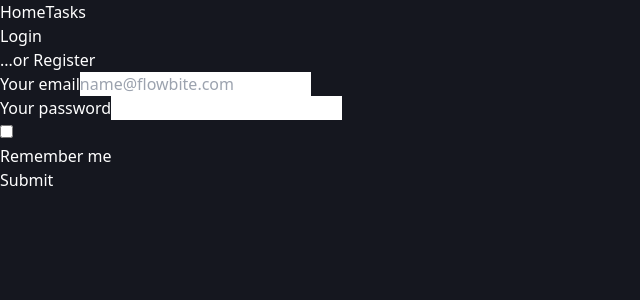
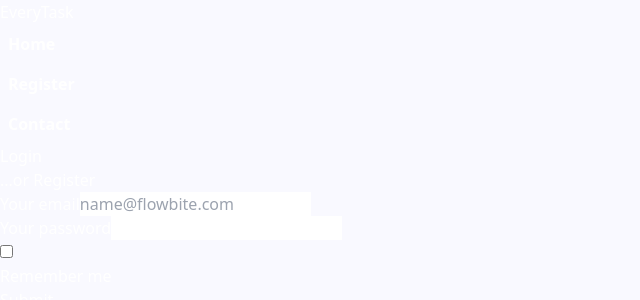
Before and after one commit to HTL-EveryTask/everytask-frontend, a Vue app: page / in a window 1280 px wide. Shown: the top 300 px of the page, without its empty margins (0-640 px from the left). Built offline with nearby package versions, Linux system fonts and the light colour scheme.

Commit message:
added changes

```diff
--- a/src/App.vue
+++ b/src/App.vue
@@ -1,15 +1,13 @@
 <template>
   <div>
-    <div class="text-white">
-      <router-link to="/">Home</router-link>
-      <router-link to="/tasks">Tasks</router-link>
-    </div>
+    <NavBar />
     <RouterView />
   </div>
 </template>
 
 <script setup>
 import { RouterView } from "vue-router";
+import NavBar from "./components/NavBar.vue";
 </script>
 
 <style></style>
--- a/src/components/NavBar.vue
+++ b/src/components/NavBar.vue
@@ -1,13 +1,38 @@
 <template>
-$END$
+  <div
+    class="bg-slate-800 text-black w-1/3 p-3 rounded-br-2xl text-gray-900 dark:text-gray-300"
+  >
+    <h1 class="font-bold text-2xl mb-4">EveryTask</h1>
+    <ul>
+      <li class="nav-element">
+        <router-link to="/">Home</router-link>
+      </li>
+      <li class="nav-element">
+        <router-link to="/register">Register</router-link>
+      </li>
+      <li class="nav-element">
+        <router-link to="/contact">Contact</router-link>
+      </li>
+    </ul>
+  </div>
 </template>
 
 <script>
 export default {
-name: "Navbar"
-}
+  name: "NavBar",
+};
 </script>
 
 <style scoped>
+.nav-element {
+  list-style: none;
+  margin: 0;
+  padding: 0.5rem;
+  @apply font-bold;
+}
 
+.nav-element:hover {
+  @apply transition-all;
+  @apply bg-slate-900 text-blue-300 ;
+}
 </style>
--- a/src/index.css
+++ b/src/index.css
@@ -3,6 +3,6 @@
 @tailwind utilities;
 
 body {
-    background-color: #15171f;
+    background-color: #f9f9ff;
     color: white;
 }
--- a/src/views/LoginView.vue
+++ b/src/views/LoginView.vue
@@ -1,12 +1,11 @@
 <template>
-  <div class="bg-slate-800 p-8 w-1/2 mx-auto m-10 rounded-lg">
+  <div class="bg-slate-800 p-8 md:w-1/2 mx-auto m-10 rounded-lg w-80 max-w-2xl">
     <h1 class="text-blue-300 text-4xl font-bold text-center">Login</h1>
     <h2 class="text-slate-400 text-m text-center">
       ...or
       <router-link to="/register" class="underline">Register</router-link>
     </h2>
-
-    <form>
+    <div>
       <div class="mb-6">
         <label
           for="email"
@@ -61,7 +60,7 @@
       >
         Submit
       </button>
-    </form>
+    </div>
   </div>
 </template>
 
--- a/src/views/RegisterView.vue
+++ b/src/views/RegisterView.vue
@@ -1,12 +1,11 @@
 <template>
-  <div class="bg-slate-800 p-8 w-1/2 mx-auto m-10 rounded-lg">
+  <div class="bg-slate-800 p-8 md:w-1/2 mx-auto m-10 rounded-lg w-80 max-w-2xl">
     <h1 class="text-blue-300 text-4xl font-bold text-center">Register</h1>
     <h2 class="text-slate-400 text-m text-center">
       ...or
       <router-link to="/" class="underline">Login</router-link>
     </h2>
 
-    <form>
     <div class="mb-6">
       <label
         for="username"
@@ -76,7 +75,6 @@
     >
       Submit
     </button>
-    </form>
   </div>
 </template>
 
```
Lines whose indentation alone changed are shown as unchanged.
